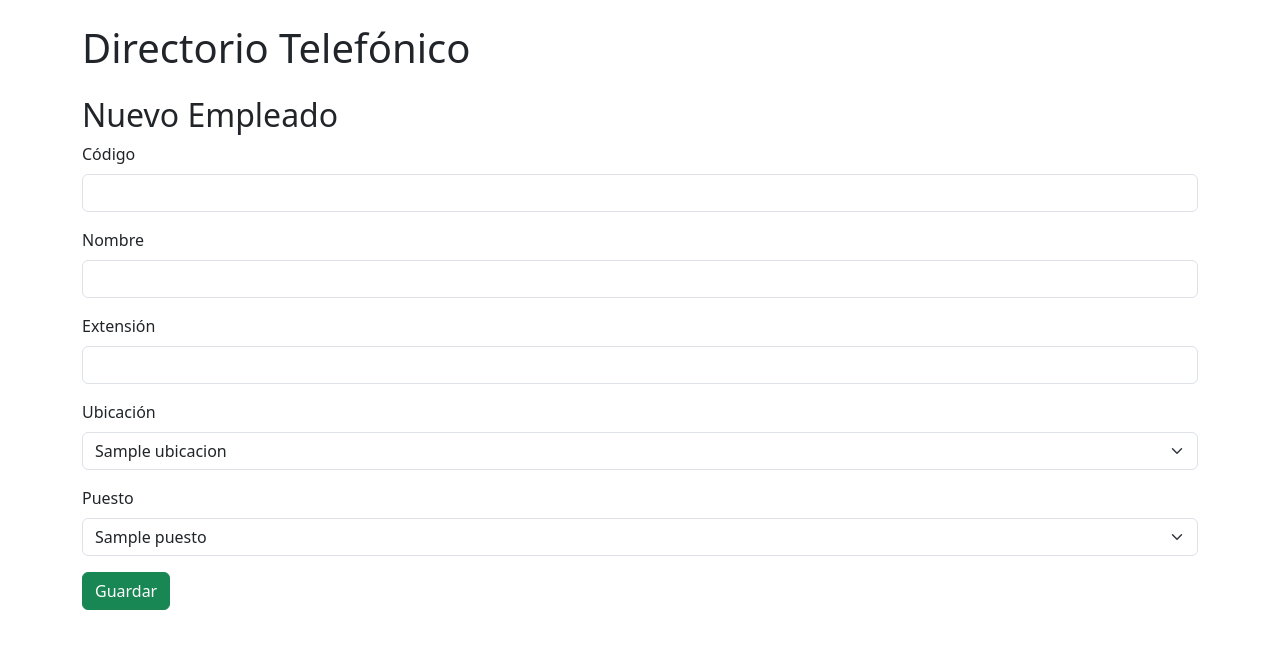
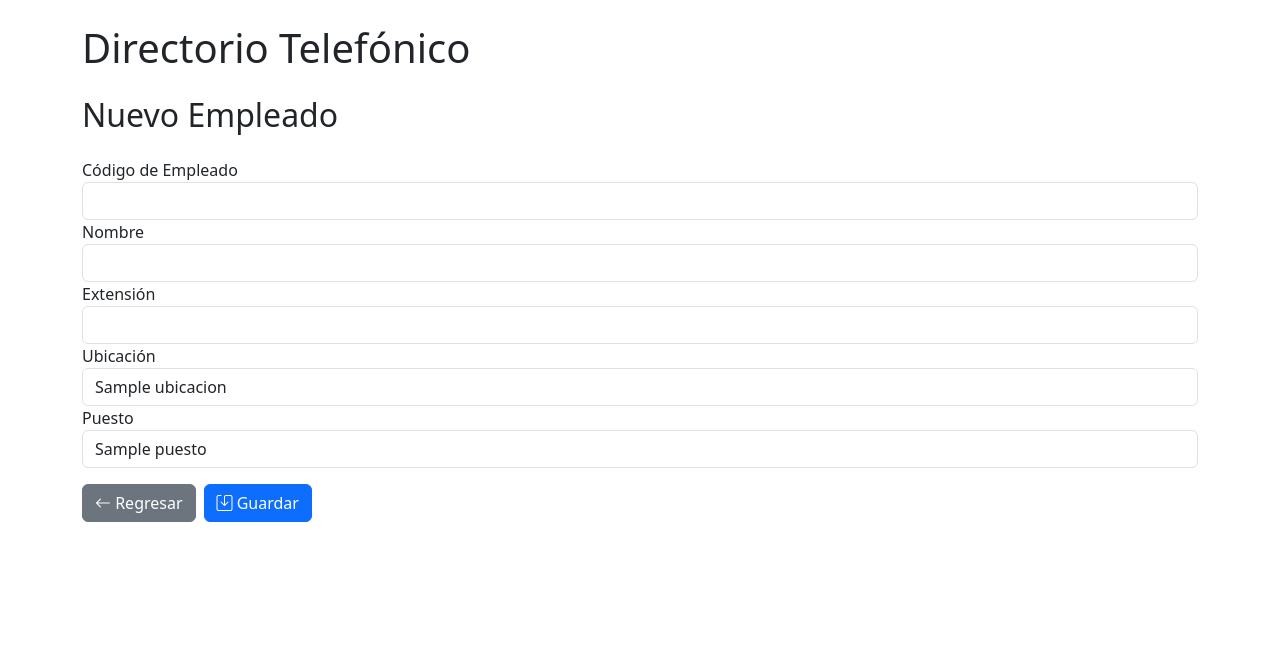
Before and after one commit to jozand/directorio, a Flask app: page /nuevo in a window 1280 px wide. Shown: the top 649 px of the page. Run offline with Flask 3, Linux system fonts and the light colour scheme; tables that the repository leaves empty hold one stand-in row (values such as "Sample post").

Commit message:
actualizacion de sistema

```diff
--- a/app/routes.py
+++ b/app/routes.py
@@ -25,3 +25,31 @@ def nuevo_empleado():
     ubicaciones = Ubicacion.query.all()
     puestos = Puesto.query.all()
     return render_template('empleado_form.html', ubicaciones=ubicaciones, puestos=puestos)
+
+# Ruta para editar un empleado
+@main.route('/empleado/editar/<int:empleado_id>', methods=['GET', 'POST'])
+def editar_empleado(empleado_id):
+    empleado = Empleado.query.get_or_404(empleado_id)
+
+    if request.method == 'POST':
+        # Actualizar los datos del empleado
+        empleado.codigo_empleado = request.form['codigo_empleado']
+        empleado.nombre = request.form['nombre']
+        empleado.extension = request.form['extension']
+        empleado.ubicacion_id = request.form['ubicacion_id']
+        empleado.puesto_id = request.form['puesto_id']
+
+        db.session.commit()
+        return redirect(url_for('main.index'))
+
+    ubicaciones = Ubicacion.query.all()
+    puestos = Puesto.query.all()
+    return render_template('empleado_form.html', empleado=empleado, ubicaciones=ubicaciones, puestos=puestos)
+
+# Ruta para eliminar un empleado
+@main.route('/empleado/eliminar/<int:empleado_id>', methods=['POST'])
+def eliminar_empleado(empleado_id):
+    empleado = Empleado.query.get_or_404(empleado_id)
+    db.session.delete(empleado)
+    db.session.commit()
+    return redirect(url_for('main.index'))
--- a/app/templates/base.html
+++ b/app/templates/base.html
@@ -4,6 +4,9 @@
   <meta charset="UTF-8">
   <title>Directorio App</title>
   <link href="https://cdn.jsdelivr.net/npm/bootstrap@5.3.0/dist/css/bootstrap.min.css" rel="stylesheet">
+
+  <!-- Incluir Bootstrap Icons -->
+  <link href="https://cdn.jsdelivr.net/npm/bootstrap-icons/font/bootstrap-icons.css" rel="stylesheet">
 </head>
 <body>
   <div class="container mt-4">
--- a/app/templates/empleado_form.html
+++ b/app/templates/empleado_form.html
@@ -1,36 +1,56 @@
 {% extends 'base.html' %}
 
 {% block content %}
-<h2>Nuevo Empleado</h2>
-<form method="POST">
-  <div class="mb-3">
-    <label class="form-label">Código</label>
-    <input type="text" name="codigo_empleado" class="form-control" required>
+<h2>{% if empleado %}Editar Empleado{% else %}Nuevo Empleado{% endif %}</h2>
+
+<form method="POST" class="mt-4">
+  <div class="form-group">
+    <label for="codigo_empleado">Código de Empleado</label>
+    <input type="text" class="form-control" id="codigo_empleado" name="codigo_empleado" value="{{ empleado.codigo_empleado if empleado else '' }}" required>
   </div>
-  <div class="mb-3">
-    <label class="form-label">Nombre</label>
-    <input type="text" name="nombre" class="form-control" required>
+
+  <div class="form-group">
+    <label for="nombre">Nombre</label>
+    <input type="text" class="form-control" id="nombre" name="nombre" value="{{ empleado.nombre if empleado else '' }}" required>
   </div>
-  <div class="mb-3">
-    <label class="form-label">Extensión</label>
-    <input type="text" name="extension" class="form-control">
+
+  <div class="form-group">
+    <label for="extension">Extensión</label>
+    <input type="text" class="form-control" id="extension" name="extension" value="{{ empleado.extension if empleado else '' }}" required>
   </div>
-  <div class="mb-3">
-    <label class="form-label">Ubicación</label>
-    <select name="ubicacion_id" class="form-select">
-      {% for u in ubicaciones %}
-      <option value="{{ u.id }}">{{ u.nombre }}</option>
+
+  <div class="form-group">
+    <label for="ubicacion">Ubicación</label>
+    <select class="form-control" id="ubicacion" name="ubicacion_id" required>
+      {% for ubicacion in ubicaciones %}
+      <option value="{{ ubicacion.id }}" {% if empleado and empleado.ubicacion_id == ubicacion.id %}selected{% endif %}>
+        {{ ubicacion.nombre }}
+      </option>
       {% endfor %}
     </select>
   </div>
-  <div class="mb-3">
-    <label class="form-label">Puesto</label>
-    <select name="puesto_id" class="form-select">
-      {% for p in puestos %}
-      <option value="{{ p.id }}">{{ p.nombre }}</option>
+
+  <div class="form-group">
+    <label for="puesto">Puesto</label>
+    <select class="form-control" id="puesto" name="puesto_id" required>
+      {% for puesto in puestos %}
+      <option value="{{ puesto.id }}" {% if empleado and empleado.puesto_id == puesto.id %}selected{% endif %}>
+        {{ puesto.nombre }}
+      </option>
       {% endfor %}
     </select>
   </div>
-  <button type="submit" class="btn btn-success">Guardar</button>
+
+  <!-- Contenedor con los botones a la par -->
+  <div class="form-group d-flex mt-3">
+    <!-- Botón Regresar -->
+    <a href="{{ url_for('main.index') }}" class="btn btn-secondary me-2">
+      <i class="bi bi-arrow-left"></i> Regresar
+    </a>
+    <!-- Botón Guardar con ícono de disquete -->
+    <button type="submit" class="btn btn-primary">
+      <i class="bi bi-save"></i> Guardar
+    </button>
+  </div>
 </form>
 {% endblock %}
```
Also changed, not shown: app/templates/index.html (+38 -2 lines).
